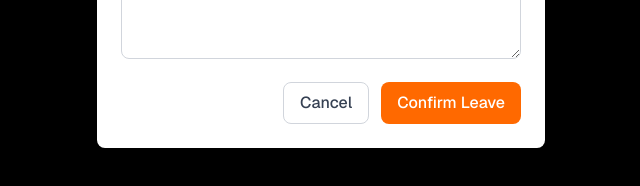
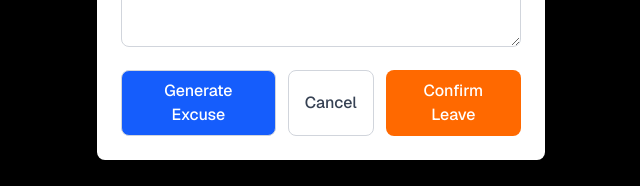
Before and after one commit to kahkoii/hacknroll2026, a Next.js app: page /events/1 in a window 1280 px wide. Both pictures are taken after a click on the button "Leave Event". Shown: the part 426-612 px from the top of the page, without its empty margins (319-959 px from the left). Built offline with nearby package versions, Linux system fonts and the light colour scheme; no server answers.

Commit message:
Integrate AI reason

```diff
--- a/app/events/1/page.tsx
+++ b/app/events/1/page.tsx
@@ -114,6 +114,10 @@ export default function EventDetailsPage() {
   // State for leave modal
   const [showLeaveModal, setShowLeaveModal] = useState(false);
   const [leaveReason, setLeaveReason] = useState('');
+
+  async function generateExcuse(){
+    setLeaveReason("I need to save my drowning goldfish.")
+  }
 
   // Get event ID safely
   const eventId = params?.id;
@@ -371,6 +375,12 @@ export default function EventDetailsPage() {
 
             <div className='flex justify-end gap-3'>
               <button
+                onClick={generateExcuse}
+                className='rounded-lg border bg-blue-600 border-gray-300 text-white px-4 py-2 font-medium transition hover:bg-gray-50 hover:cursor-pointer'
+              >
+                Generate Excuse
+              </button>
+              <button
                 onClick={handleCancelLeave}
                 className='rounded-lg border border-gray-300 px-4 py-2 font-medium text-gray-700 transition hover:bg-gray-50 hover:cursor-pointer'
               >
```
